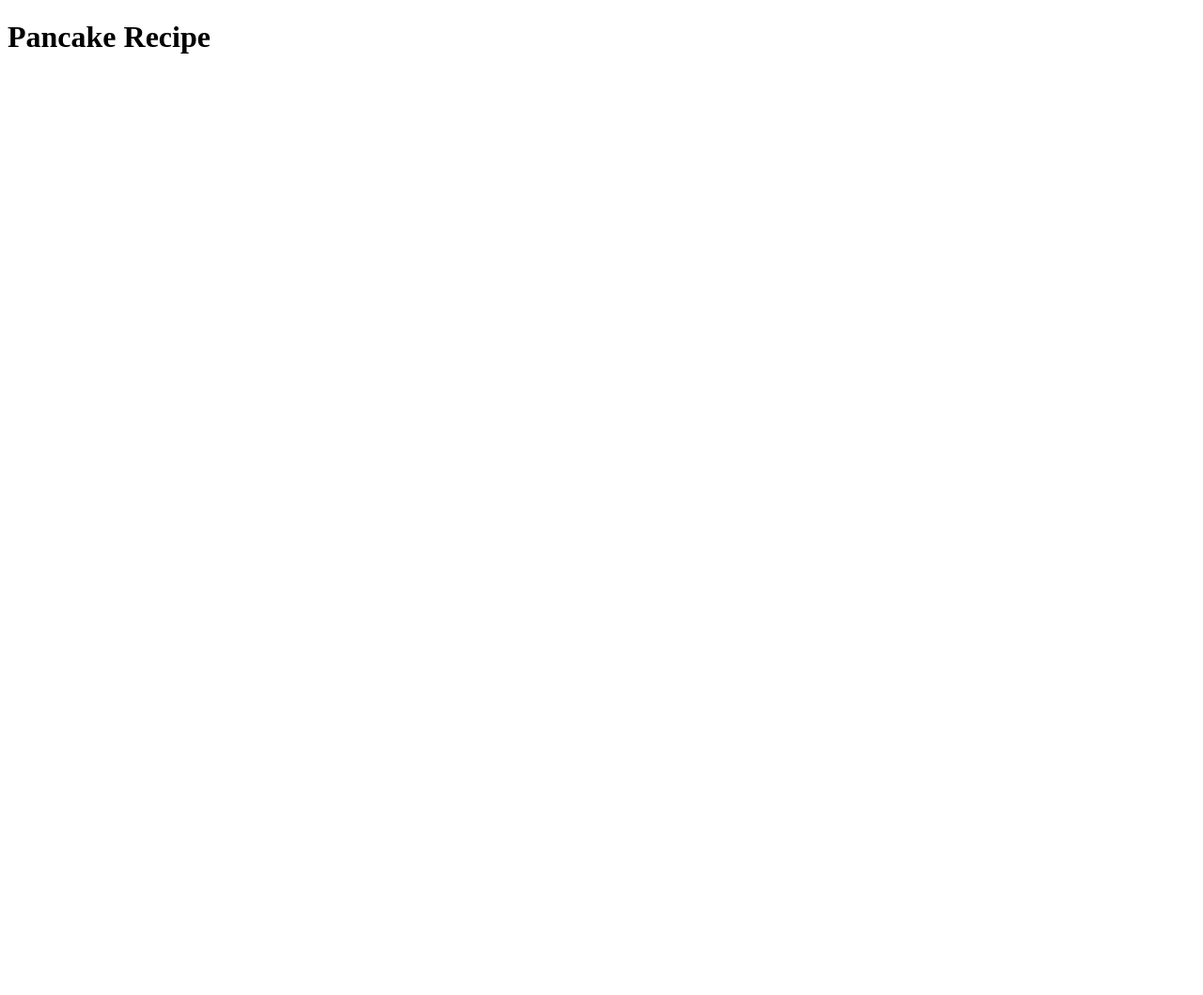
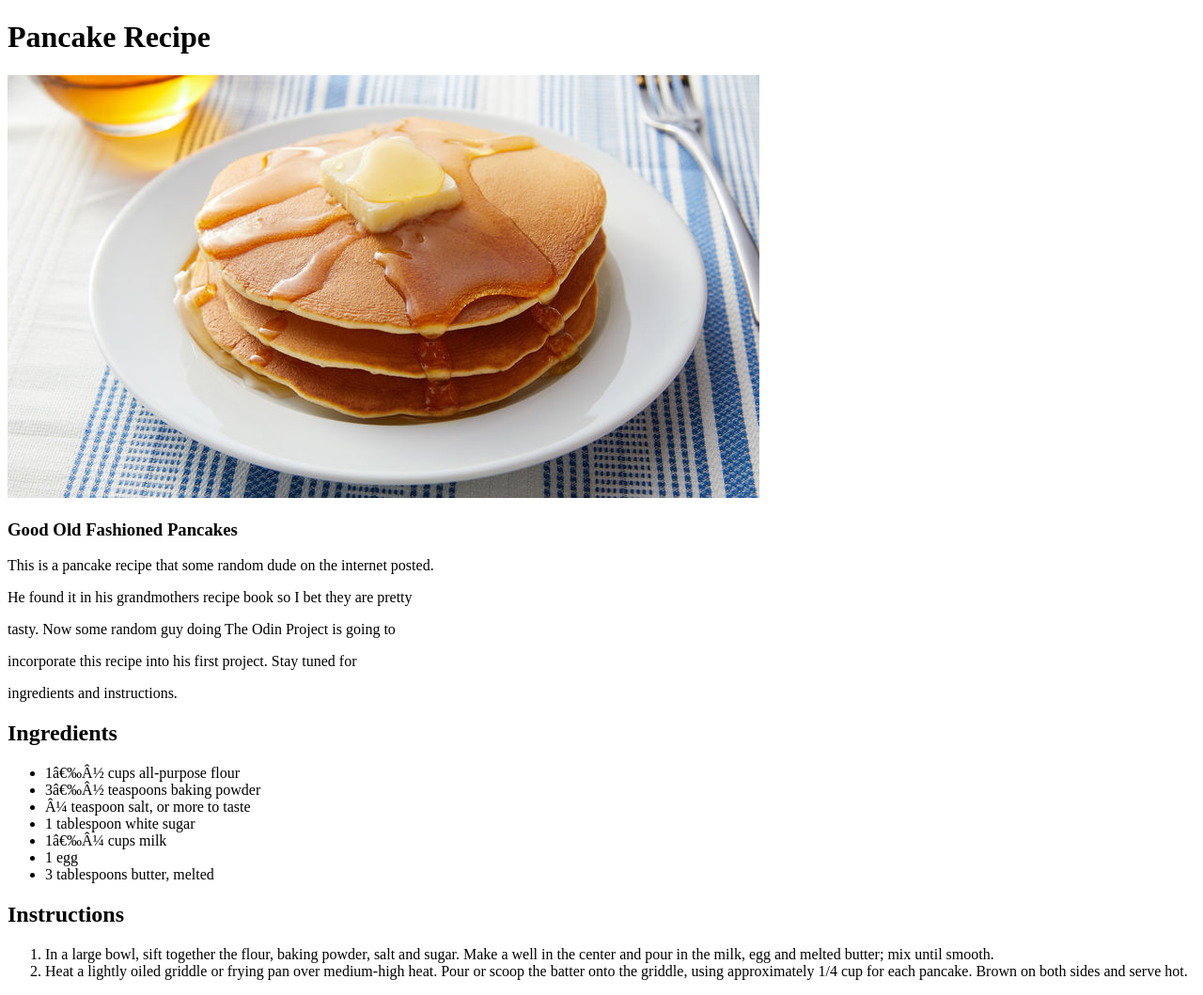
Before and after one commit to Foosh1/odin-recipes, a plain HTML site: page pancakes.html in a window 1280 px wide. Shown: the whole page at 94% size. Before the commit the page ends 800 px from the top, so only its background shows below. Drawn offline with Linux system fonts and the light colour scheme.

Commit message:
iteration 3

```diff
--- a/pancakes.html
+++ b/pancakes.html
@@ -11,6 +11,43 @@
     </head>
 
 
-    <h1> Pancake Recipe</h1>
+    <h1> Pancake Recipe</h1> <img src="images/pancake.jpg" alt= "Some fine looking pancakes">
+
+    <h3> Good Old Fashioned Pancakes</h3>
+
+        <body>
+
+            <p>This is a pancake recipe that some random dude on the internet posted. </p>
+            <p>He found it in his grandmothers recipe book so I bet they are pretty </p>
+            <p>tasty. Now some random guy doing The Odin Project is going to</p>
+            <p>incorporate this recipe into his first project. Stay tuned for</p>
+            <p>ingredients and instructions.</p>
+
+
+
+        </body>
+
+    <h2>Ingredients</h2>
+
+        <ul>
+
+        <li> 1 ½ cups all-purpose flour</li>
+        <li> 3 ½ teaspoons baking powder </li>
+        <li> ¼ teaspoon salt, or more to taste </li>
+        <li> 1 tablespoon white sugar </li>
+        <li> 1 ¼ cups milk </li>
+        <li> 1 egg </li>
+        <li> 3 tablespoons butter, melted </li>
+
+        </ul>
+
+    <h2>Instructions</h2>
+
+        <ol>
+
+        <li>In a large bowl, sift together the flour, baking powder, salt and sugar. Make a well in the center and pour in the milk, egg and melted butter; mix until smooth.</li>
+        <li>Heat a lightly oiled griddle or frying pan over medium-high heat. Pour or scoop the batter onto the griddle, using approximately 1/4 cup for each pancake. Brown on both sides and serve hot.</li>
+
+        </ol>
 
 </html>
```
Also changed, not shown: images/pancake.jpg (added).
